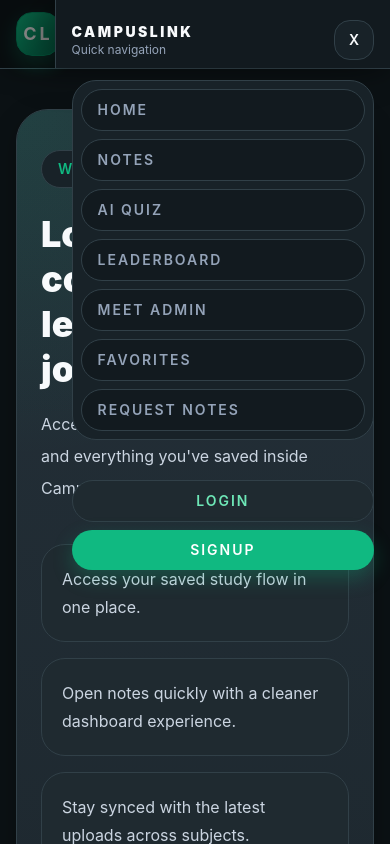
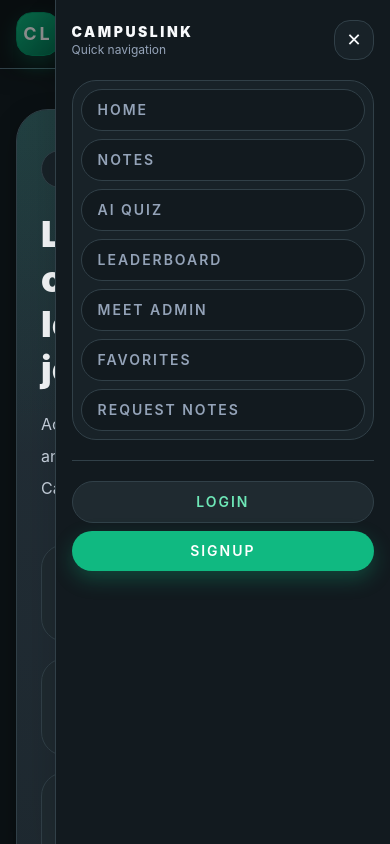
Before and after one commit to dheerajkaushik1/campuslink-frontend, a React (Vite) app: page /login in a window 390 px wide. Both pictures are taken after a click on the button "Open menu". Shown: the top 844 px of the page. Built offline with nearby package versions, Linux system fonts and the light colour scheme.

Commit message:
Bug Fixes

```diff
--- a/src/App.css
+++ b/src/App.css
@@ -1,4 +1,9 @@
 @import "tailwindcss";
+
+html,
+body {
+    overflow-x: hidden !important;
+}
 
 :root{
     --primary-50: #ECFDF5;
--- a/src/components/Navbar.jsx
+++ b/src/components/Navbar.jsx
@@ -46,8 +46,7 @@ export default function Navbar() {
     };
 
     const navLinkClassName = ({ isActive }) =>
-        `rounded-full px-4 py-2.5 text-sm font-semibold tracking-[0.14em] uppercase transition-all duration-300 ${
-            isActive
+        `rounded-full px-4 py-2.5 text-sm font-semibold tracking-[0.14em] uppercase transition-all duration-300 ${isActive
             ? "border border-(--primary-600) bg-(--surface) text-(--primary-300) shadow-[0_8px_20px_rgba(16,185,129,0.18)]"
             : "border border-(--border) bg-(--secondary) text-(--text-muted) hover:border-(--primary-500) hover:bg-(--surface) hover:text-(--primary-300)"
         }`;
@@ -93,18 +92,15 @@ export default function Navbar() {
                         <span className="sr-only">{isSidebarOpen ? "Close menu" : "Open menu"}</span>
                         <div className="flex h-4 w-5 flex-col items-center justify-between">
                             <span
-                                className={`block h-0.5 w-5 rounded-full bg-current transition-all duration-300 ${
-                                    isSidebarOpen ? "translate-y-[7px] rotate-45" : ""
+                                className={`block h-0.5 w-5 rounded-full bg-current transition-all duration-300 ${isSidebarOpen ? "translate-y-[7px] rotate-45" : ""
                                     }`}
                             />
                             <span
-                                className={`block h-0.5 w-5 rounded-full bg-current transition-all duration-300 ${
-                                    isSidebarOpen ? "opacity-0" : ""
+                                className={`block h-0.5 w-5 rounded-full bg-current transition-all duration-300 ${isSidebarOpen ? "opacity-0" : ""
                                     }`}
                             />
                             <span
-                                className={`block h-0.5 w-5 rounded-full bg-current transition-all duration-300 ${
-                                    isSidebarOpen ? "-translate-y-[7px] -rotate-45" : ""
+                                className={`block h-0.5 w-5 rounded-full bg-current transition-all duration-300 ${isSidebarOpen ? "-translate-y-[7px] -rotate-45" : ""
                                     }`}
                             />
                         </div>
@@ -160,43 +156,53 @@ export default function Navbar() {
             </div>
 
             <div
-                className={`lg:hidden ${isSidebarOpen ? "pointer-events-auto" : "pointer-events-none"}`}
+                className={`fixed inset-0 z-40 overflow-hidden lg:hidden ${isSidebarOpen
+                        ? "pointer-events-auto visible"
+                        : "pointer-events-none invisible"
+                    }`}
                 aria-hidden={!isSidebarOpen}
             >
                 <button
                     type="button"
                     onClick={() => setIsSidebarOpen(false)}
-                    className={`fixed inset-0 z-40 bg-black/45 transition-opacity duration-300 ${
-                        isSidebarOpen ? "opacity-100" : "opacity-0"
+                    className={`fixed inset-0 z-40 bg-black/45 transition-opacity duration-300 ${isSidebarOpen ? "opacity-100" : "opacity-0"
                         }`}
                     aria-label="Close sidebar"
                 />
 
                 <aside
-                    className={`fixed top-0 right-0 z-50 flex h-full w-[min(86vw,22rem)] flex-col gap-5 border-l border-(--border) bg-(--secondary) px-4 py-5 shadow-[-16px_0_40px_rgba(0,0,0,0.35)] transition-all duration-300 ${
-                        isSidebarOpen
-                            ? "translate-x-0 opacity-100 visible"
-                            : "translate-x-[110%] opacity-0 invisible"
+                    className={`fixed top-0 right-0 z-50 flex h-screen w-[min(86vw,22rem)] max-w-full flex-col gap-5 overflow-y-auto border-l border-(--border) bg-(--secondary) px-4 py-5 shadow-2xl transition-transform duration-300 ease-in-out ${isSidebarOpen
+                        ? "translate-x-0"
+                        : "translate-x-full"
                         }`}
                 >
                     <div className="flex items-center justify-between gap-3">
                         <div>
-                            <p className="text-sm font-black tracking-[0.18em] text-(--heading) uppercase">CampusLink</p>
-                            <p className="text-xs text-(--text-muted)">Quick navigation</p>
+                            <p className="text-sm font-black uppercase tracking-[0.18em] text-(--heading)">
+                                CampusLink
+                            </p>
+                            <p className="text-xs text-(--text-muted)">
+                                Quick navigation
+                            </p>
                         </div>
+
                         <button
                             type="button"
                             onClick={() => setIsSidebarOpen(false)}
                             className="flex h-10 w-10 items-center justify-center rounded-2xl border border-(--border) bg-(--tertiary) text-(--heading) transition-all duration-300 hover:border-(--primary-500) hover:text-(--primary-300)"
                             aria-label="Close menu"
                         >
-                            <span className="text-sm font-semibold leading-none">X</span>
+                            <span className="text-lg leading-none">✕</span>
                         </button>
                     </div>
 
                     <div className="flex flex-col gap-2 rounded-[1.5rem] border border-(--border) bg-(--tertiary) p-2">
                         {primaryLinks.map((link) => (
-                            <NavLink key={link.to} to={link.to} className={navLinkClassName}>
+                            <NavLink
+                                key={link.to}
+                                to={link.to}
+                                className={navLinkClassName}
+                            >
                                 {link.label}
                             </NavLink>
                         ))}
@@ -211,13 +217,15 @@ export default function Navbar() {
                                     Admin
                                 </NavLink>
                             )}
+
                             <NavLink to="/profile" className={navLinkClassName}>
                                 Profile
                             </NavLink>
+
                             <button
                                 type="button"
                                 onClick={handleLogout}
-                                className="rounded-full bg-(--btn-primary) px-5 py-2.5 text-sm font-semibold tracking-[0.14em] text-white uppercase shadow-[0_8px_20px_rgba(16,185,129,0.28)] transition-all duration-300 hover:bg-(--btn-primary-hover) active:scale-[0.98]"
+                                className="rounded-full bg-(--btn-primary) px-5 py-2.5 text-sm font-semibold uppercase tracking-[0.14em] text-white shadow-[0_8px_20px_rgba(16,185,129,0.28)] transition-all duration-300 hover:bg-(--btn-primary-hover)"
                             >
                                 {loadingLogout ? "Logging out..." : "Logout"}
                             </button>
@@ -226,13 +234,14 @@ export default function Navbar() {
                         <div className="flex flex-col gap-2">
                             <NavLink
                                 to="/login"
-                                className="rounded-full border border-(--border) bg-(--surface) px-5 py-2.5 text-center text-sm font-semibold tracking-[0.14em] text-(--primary-300) uppercase transition-all duration-300 hover:border-(--primary-500) hover:bg-(--surface-secondary) active:scale-[0.98]"
+                                className="rounded-full border border-(--border) bg-(--surface) px-5 py-2.5 text-center text-sm font-semibold uppercase tracking-[0.14em] text-(--primary-300) transition-all duration-300 hover:border-(--primary-500) hover:bg-(--surface-secondary)"
                             >
                                 Login
                             </NavLink>
+
                             <Link
                                 to="/signup"
-                                className="rounded-full bg-(--btn-primary) px-5 py-2.5 text-center text-sm font-semibold tracking-[0.14em] text-white uppercase shadow-[0_8px_20px_rgba(16,185,129,0.28)] transition-all duration-300 hover:bg-(--btn-primary-hover) active:scale-[0.98]"
+                                className="rounded-full bg-(--btn-primary) px-5 py-2.5 text-center text-sm font-semibold uppercase tracking-[0.14em] text-white shadow-[0_8px_20px_rgba(16,185,129,0.28)] transition-all duration-300 hover:bg-(--btn-primary-hover)"
                             >
                                 Signup
                             </Link>
```
Lines whose indentation alone changed are shown as unchanged.
